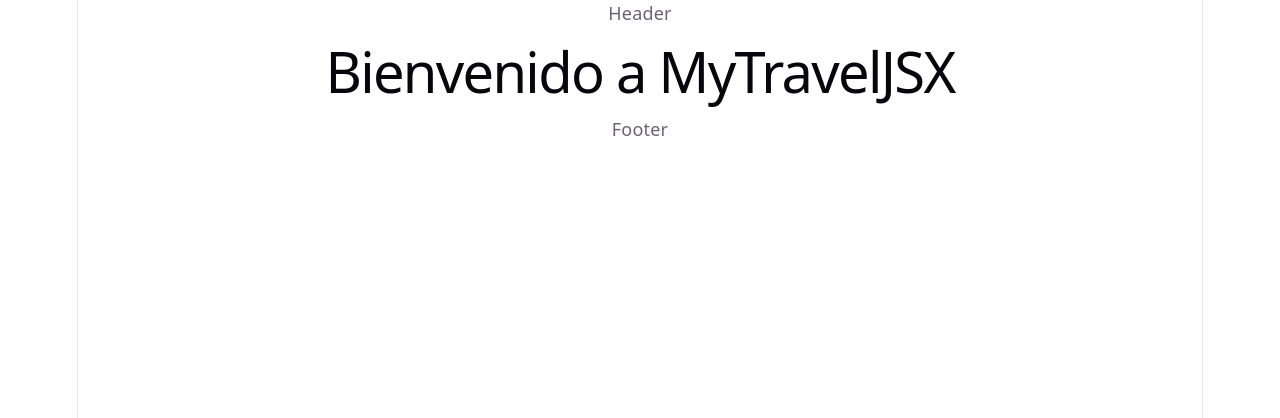
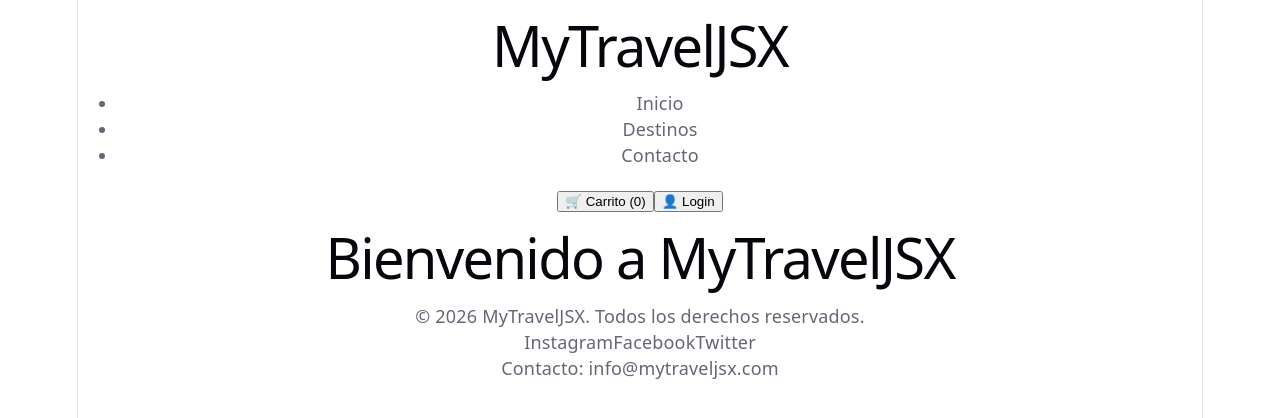
Before and after one commit to matias3026/my-travel-jsx, a React (Vite) app: page / in a window 1280 px wide. Shown: the top 418 px of the page. Built offline with nearby package versions, Linux system fonts and the light colour scheme.

Commit message:
Se crea estrucutra html del header, nav y footer

```diff
--- a/src/components/Footer/Footer.jsx
+++ b/src/components/Footer/Footer.jsx
@@ -1,6 +1,17 @@
+// src/components/Footer/Footer.jsx
 const Footer = () => {
+  const anioActual = new Date().getFullYear()
+
   return (
-    <div>Footer</div>
+    <footer>
+      <p>© {anioActual} MyTravelJSX. Todos los derechos reservados.</p>
+      <div className="footer-redes">
+        <span>Instagram</span>
+        <span>Facebook</span>
+        <span>Twitter</span>
+      </div>
+      <p>Contacto: info@mytraveljsx.com</p>
+    </footer>
   )
 }
 
--- a/src/components/Header/Header.jsx
+++ b/src/components/Header/Header.jsx
@@ -1,6 +1,16 @@
+// src/components/Header/Header.jsx
+import Nav from '../Nav/Nav'
+
 const Header = () => {
   return (
-    <div>Header</div>
+    <header>
+      <h1>MyTravelJSX</h1>
+      <Nav />
+      <div className="header-actions">
+        <button>🛒 Carrito (0)</button>
+        <button>👤 Login</button>
+      </div>
+    </header>
   )
 }
 
--- a/src/components/Nav/Nav.jsx
+++ b/src/components/Nav/Nav.jsx
@@ -1,6 +1,13 @@
+// src/components/Nav/Nav.jsx
 const Nav = () => {
   return (
-    <div>Header</div>
+    <nav>
+      <ul>
+        <li>Inicio</li>
+        <li>Destinos</li>
+        <li>Contacto</li>
+      </ul>
+    </nav>
   )
 }
 
```
